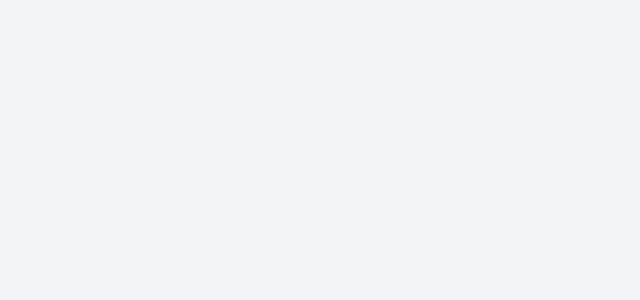
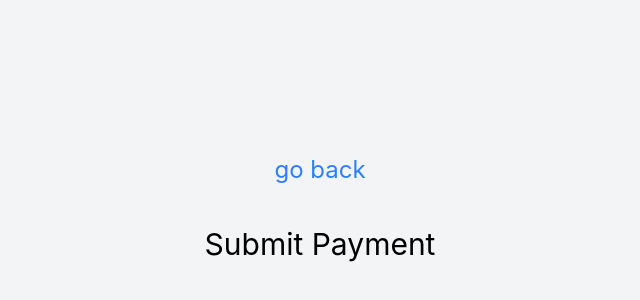
Before and after one commit to JorgeACoronado/EasyOrder, a Vue app: page /payment in a window 1280 px wide. Before the commit this address had no page. Shown: the part 192-492 px from the top of the page, without its empty margins (320-960 px from the left). Built offline with nearby package versions, Linux system fonts and the light colour scheme.

Commit message:
Added payment route, payment page, and thankyou page.

```diff
--- a/src/pages/CheckoutCart.vue
+++ b/src/pages/CheckoutCart.vue
@@ -1,4 +1,8 @@
 <script setup>
+import { useRouter } from 'vue-router'
+
+const router = useRouter()
+
 const cartItems = [
   {
     id: 1,
@@ -29,6 +33,10 @@ const cartItems = [
 const subtotal = cartItems.reduce((total, item) => {
   return total + item.price * item.quantity
 }, 0)
+
+function submitPayment() {
+  router.push('/payment')
+}
 </script>
 
 <template>
@@ -122,7 +130,10 @@ const subtotal = cartItems.reduce((total, item) => {
             <span>${{ subtotal.toFixed(2) }}</span>
           </div>
 
-          <button class="mt-4 w-full rounded-full bg-pink-400 px-4 py-3 font-medium text-white">
+          <button
+            class="mt-4 w-full rounded-full bg-pink-400 px-4 py-3 font-medium text-white"
+            @click="submitPayment()"
+          >
             Proceed to Checkout
           </button>
         </div>
--- /dev/null
+++ b/src/pages/PaySubmit.vue
@@ -0,0 +1,27 @@
+<script setup>
+import { useRouter } from 'vue-router'
+
+const router = useRouter()
+
+function ThankYouPage() {
+  router.push('/thank-you')
+}
+</script>
+
+<template>
+  <main class="flex h-screen flex-col items-center justify-center">
+    <RouterLink
+      to="/cart"
+      class="mb-4 block text-2xl text-blue-500 hover:underline"
+    >
+      go back
+    </RouterLink>
+
+    <button
+      class="btn btn-primary mt-6 text-3xl"
+      @click="ThankYouPage()"
+    >
+      Submit Payment
+    </button>
+  </main>
+</template>
--- a/src/pages/ThankYouPage.vue
+++ b/src/pages/ThankYouPage.vue
@@ -1,5 +1,6 @@
 <template>
-  <main>
+  <main class="flex h-screen flex-col items-center justify-center">
+    <h1 class="mb-4 text-3xl font-bold">Thank You for Your Order!</h1>
     <RouterLink
       to="/status"
       class=""
--- a/src/router.js
+++ b/src/router.js
@@ -43,6 +43,11 @@ const routes = [
     name: 'ThankYou',
     component: () => import('@/pages/ThankYouPage.vue'),
   },
+  {
+    path: '/payment',
+    name: 'Payment',
+    component: () => import('@/pages/PaySubmit.vue'),
+  },
 ]
 
 const router = createRouter({
```
